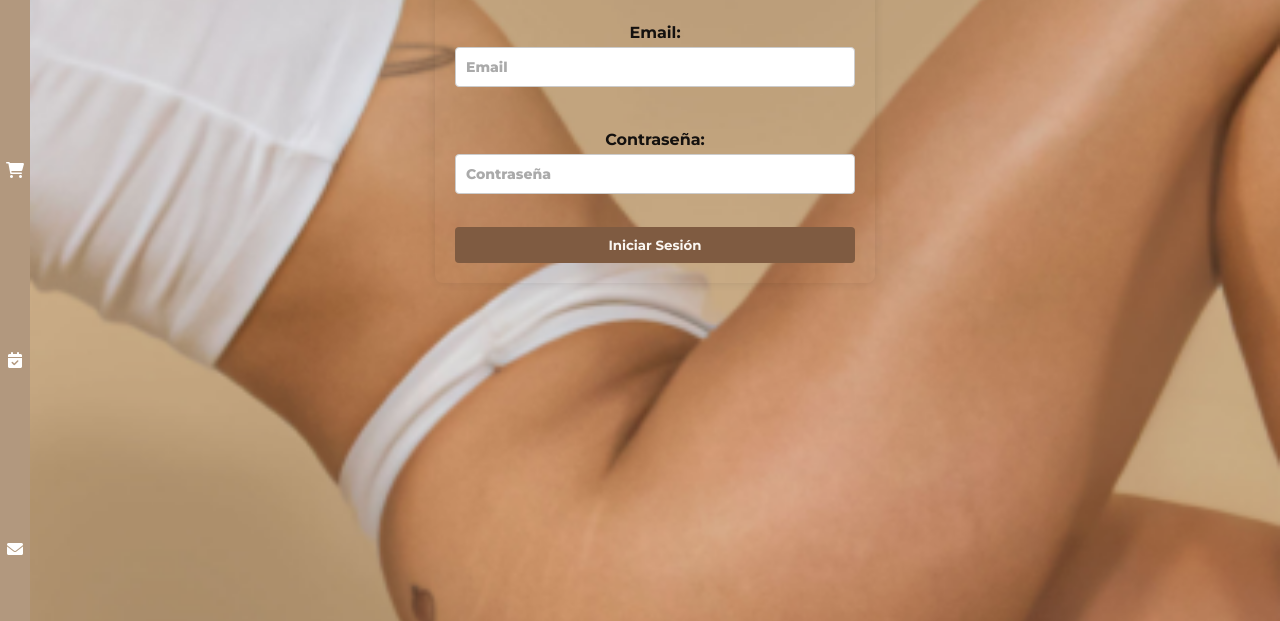
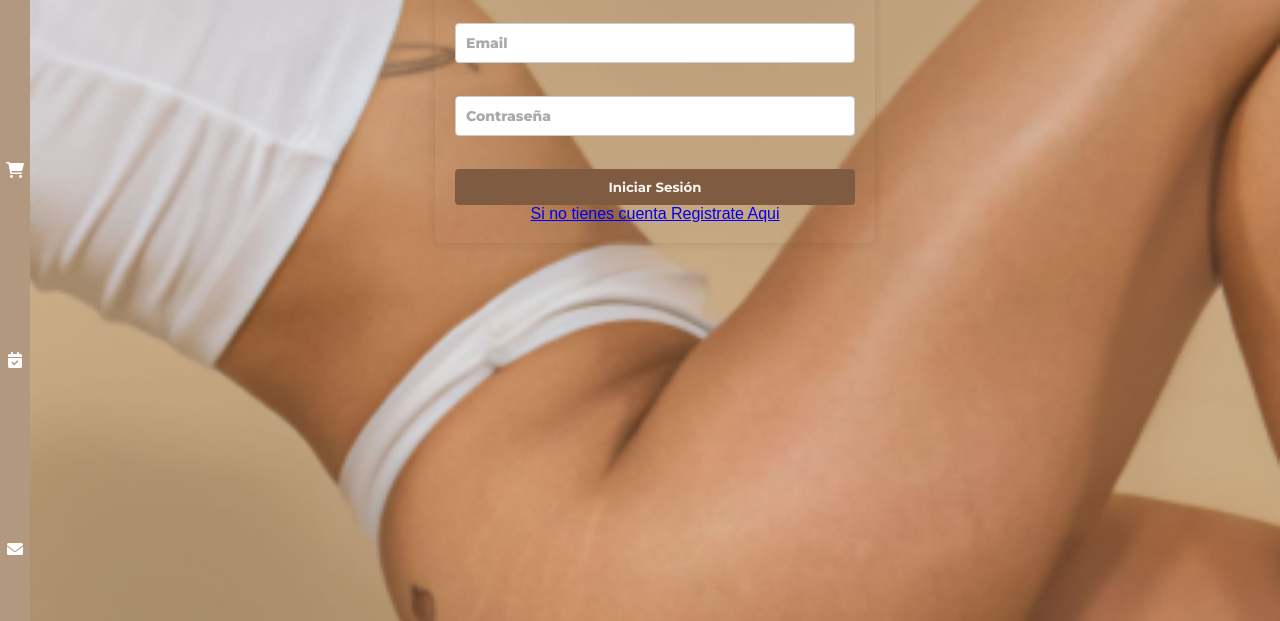
Before and after one commit to PhantomasDa/airepilates, a website: page public/login.html in a window 1280 px wide. Shown: the part 179-800 px from the top of the page. Drawn offline with Linux system fonts and the light colour scheme.

Commit message:
ajustes peuqenos login

```diff
--- a/public/login.html
+++ b/public/login.html
@@ -16,14 +16,13 @@
             <div class="container-data">
                 <h2 id="user_name">Ingresa</h2>
                 <form id="loginForm">
-                    <label for="email">Email:</label>
                     <input type="email" id="email" name="email" placeholder="Email" required><br><br>
 
-                    <label for="password">Contraseña:</label>
                     <input type="password" id="password" name="password" placeholder="Contraseña" required><br><br>
 
                     <button type="submit">Iniciar Sesión</button>
                 </form>
+                <span><a href="register.html"> Si no tienes cuenta Registrate Aqui</a></span>
             </div>
         </div>
     </div>
```
